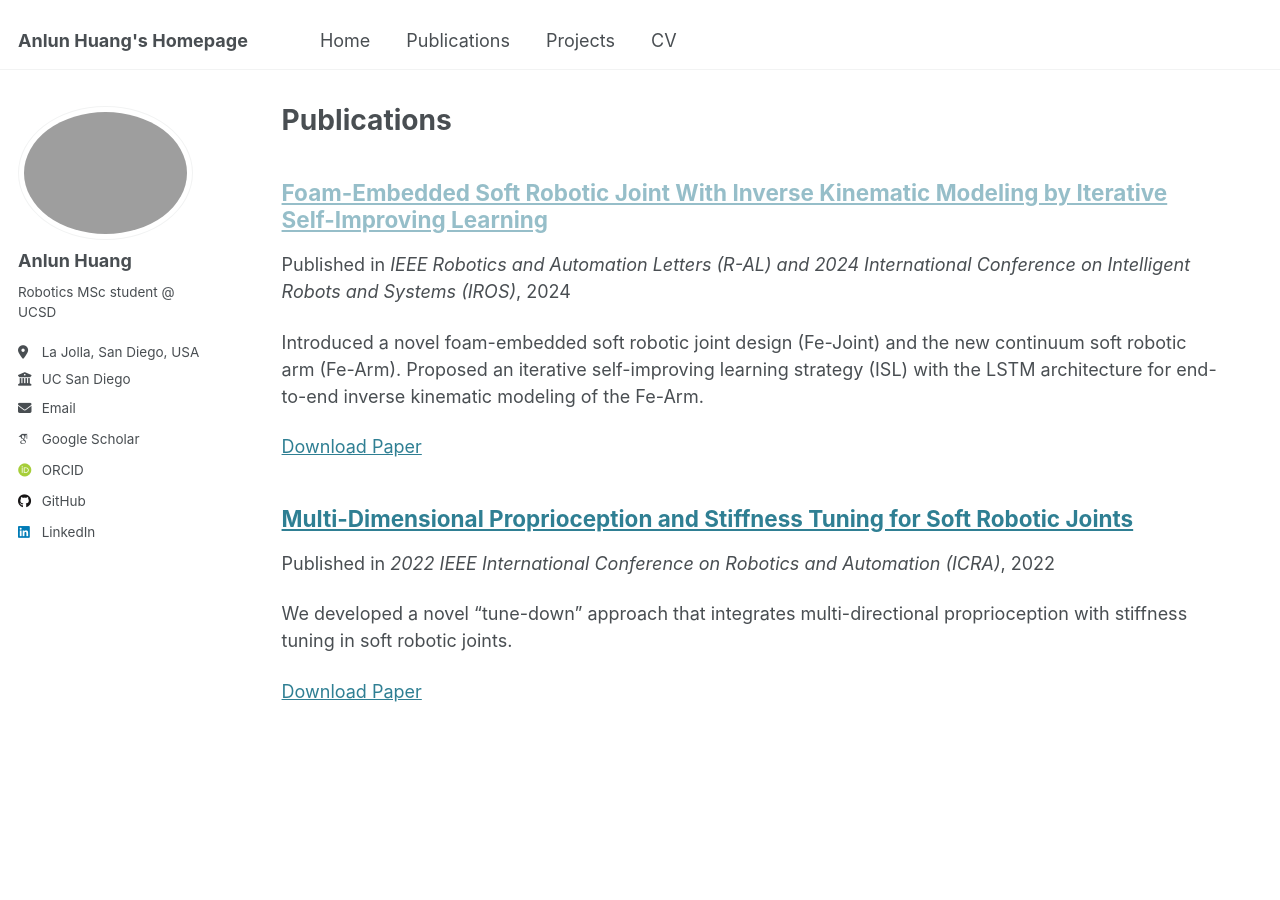
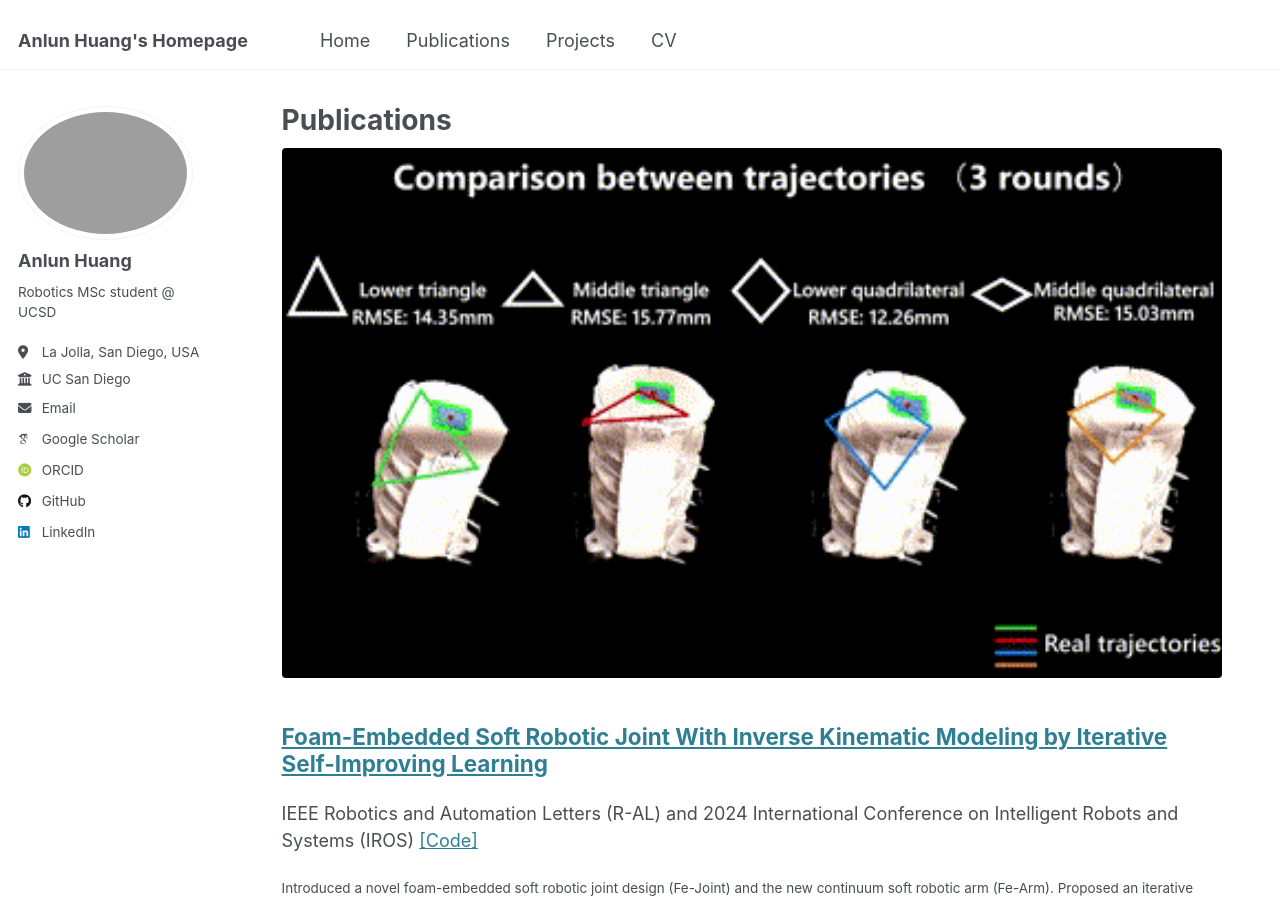
Before and after one commit to AllenHuangGit/AllenHuangGit.github.io, a Jekyll site: the page built from _pages/publications.html, in a window 1280 px wide and 900 px high. Built offline with Jekyll 4.4.1, drawn with Linux system fonts in a browser that asks for light colours; some web fonts are replaced.

Commit message:
Fix: pub bugs

```diff
--- a/_includes/archive-single.html
+++ b/_includes/archive-single.html
@@ -1,7 +1,7 @@
 {% include base_path %}
 
-{% if post.header.teaser %}
-  {% capture teaser %}{{ post.header.teaser }}{% endcapture %}
+{% if post.teaser %}
+  {% capture teaser %}{{ post.teaser }}{% endcapture %}
 {% else %}
   {% assign teaser = site.teaser %}
 {% endif %}
@@ -14,7 +14,7 @@
 
 <div class="{{ include.type | default: "list" }}__item">
   <article class="archive__item" itemscope itemtype="http://schema.org/CreativeWork">
-    {% if include.type == "grid" and teaser %}
+    {% if teaser %}
       <div class="archive__item-teaser">
         <img src=
           {% if teaser contains "://" %}
@@ -26,45 +26,53 @@
       </div>
     {% endif %}
 
+    {% if teaser %}<div class="archive__item-text">{% endif %}
       <h2 class="archive__item-title" itemprop="headline">
-      {% if post.link %}
+        {% if post.collection == 'publications' or post.collection == 'projects' %}
+          {{ title }}
+        {% elsif post.link %}
           <a href="{{ post.link }}">{{ title }}</a> <a href="{{ base_path }}{{ post.url }}" rel="permalink"><i class="fa fa-link" aria-hidden="true" title="permalink"></i><span class="sr-only">Permalink</span></a>
         {% else %}
           <a href="{{ base_path }}{{ post.url }}" rel="permalink">{{ title }}</a>
         {% endif %}
       </h2>
 
-    {% if post.read_time %}
-      <p class="page__meta"><i class="fa fa-clock" aria-hidden="true"></i> {% include read-time.html %}</p>
+      {% if post.collection == 'publications' or post.collection == 'projects' %}
+      <p class="archive__item-authors">
+        <i>{{ post.authors | markdownify | remove: '<p>' | remove: '</p>' }}</i>
+      </p>
+      <p class="archive__item-paperinfo">
+        {{ post.venue }}
+        {% if post.pdfurl %}
+          <a href="{{ post.pdfurl }}">[PDF]</a>
+        {% endif %}
+        {% if post.projecturl %}
+          <a href="{{ post.projecturl }}">[Project]</a>
+        {% endif %}
+        {% if post.codeurl %}
+          <a href="{{ post.codeurl }}">[Code]</a>
+        {% endif %}
+      </p>
       {% endif %}
 
-        {% if post.collection == 'teaching' %}
+      {% if post.read_time %}
+        <p class="page__meta"><i class="fa fa-clock-o" aria-hidden="true"></i> {% include read-time.html %}</p>
+      {% endif %}
+
+      {% if post.collection == 'publications' or post.collection == 'projects' %}
+      {% elsif post.collection == 'teaching' %}
         <p> {{ post.type }}, <i>{{ post.venue }}</i>, {{ post.date | default: "1900-01-01" | date: "%Y" }} </p>
-        {% elsif post.collection == 'publications' %}
-          <p>Published in <i>{{ post.venue }}</i>, {{ post.date | default: "1900-01-01" | date: "%Y" }} </p>
       {% elsif post.date %}
         <p class="page__date"><strong><i class="fa fa-fw fa-calendar" aria-hidden="true"></i> {{ site.data.ui-text[site.locale].date_label | default: "Published:" }}</strong> <time datetime="{{ post.date | default: "1900-01-01" | date_to_xmlschema }}">{{ post.date | default: "1900-01-01" | date: "%B %d, %Y" }}</time></p>
       {% endif %}
 
       {% if post.excerpt and site.read_more != 'enabled' %}
-    <p class="archive__item-excerpt" itemprop="description">{{ post.excerpt | markdownify }}</p>
+      <p class="archive__item-excerpt" itemprop="description">{{ post.excerpt | markdownify | remove: '<p>' | remove: '</p>' }}</p>
       {% elsif post.excerpt and site.read_more == 'enabled' %}
       <p class="archive__item-excerpt" itemprop="description"><p>{{ post.excerpt | markdownify | remove: '<p>' | remove: '</p>' }}<strong><a href="{{ base_path }}{{ post.url }}" rel="permalink"> Read more</a></strong></p></p>
       {% endif %}
 
-    {% if post.citation and post.paperurl and post.slidesurl %}
-      <p>Recommended citation: {{ post.citation }}<br /><a href="{{ post.paperurl }}">Download Paper</a> | <a href="{{ post.slidesurl }}">Download Slides</a></p>
-    {% elsif post.citation and post.paperurl %}
-      <p>Recommended citation: {{ post.citation }}<br /><a href="{{ post.paperurl }}">Download Paper</a></p>
-    {% elsif post.citation and post.slidesurl %}
-      <p>Recommended citation: {{ post.citation }}<br /><a href="{{ post.slidesurl }}">Download Slides</a></p>
-    {% elsif post.citation %}
-      <p>Recommended citation: {{ post.citation }}</p>
-    {% elsif post.paperurl %}
-      <p><a href=" {{ post.paperurl }} ">Download Paper</a></p>
-    {% elsif post.slidesurl %}
-      <p><a href="{{ post.slidesurl }}">Download Slides</a></p>
-    {% endif %}
+    {% if teaser %}</div>{% endif %}
 
   </article>
 </div>
--- a/_pages/publications.html
+++ b/_pages/publications.html
@@ -8,5 +8,5 @@ author_profile: true
 {% include base_path %}
 
 {% for post in site.publications reversed %}
-{% include archive-single.html %}
+    {% include archive-single.html %}
 {% endfor %}
```
Also changed, not shown: _pages/about.md (+1 -1 lines), _publications/2022_ICRA.md (+1 -3 lines), _publications/2024_RAL.md (+1 -1 lines). Lines whose indentation alone changed are shown as unchanged.
